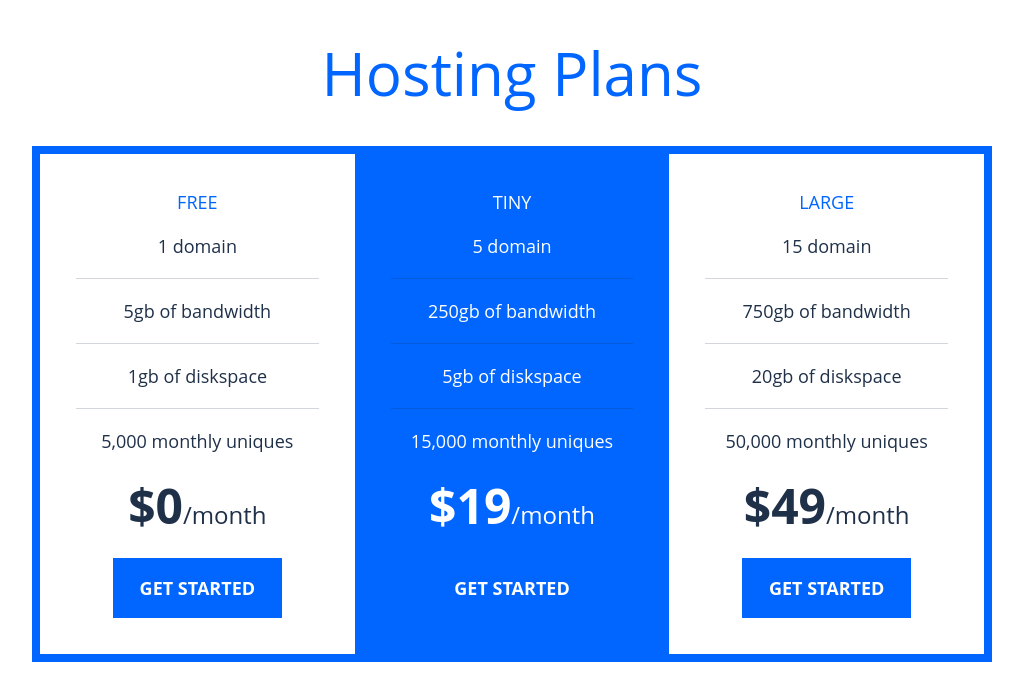
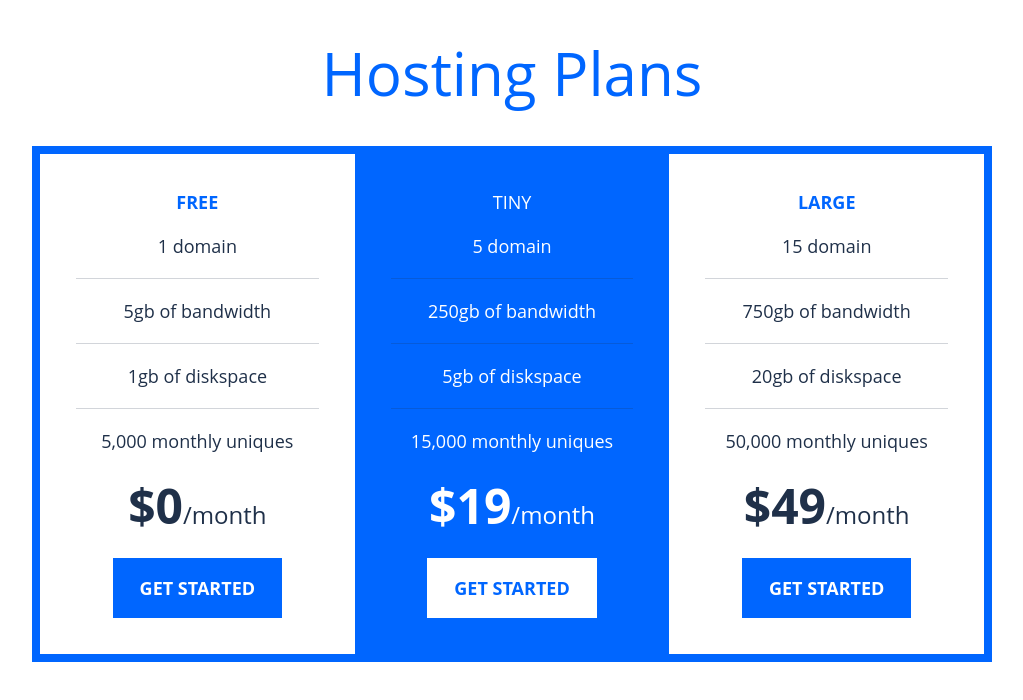
Before and after one commit to rule-kells/beyond-css-pricing-table, a website built with Vite: page index.html in a window 1280 px wide. Shown: the whole page, without its empty margins (128-1151 px from the left). Built offline with nearby package versions, Linux system fonts and the light colour scheme.

Commit message:
updated and added classes in html and made changes and modified stylesheet to reflect those changes

```diff
--- a/index.html
+++ b/index.html
@@ -13,7 +13,7 @@
     <div class="container">
       <div class="pricing-plans">
         <div class="tier padding-36">
-          <h2 class="tier__title fw-700 clr-primary-400">Free</h2>
+          <h2 class="tier__title fw-bold clr-primary-400">Free</h2>
           <ul class="tier__feature-list">
             <li class="tier__list-item">1 domain</li>
             <li class="tier__list-item">5gb of bandwidth</li>
@@ -37,11 +37,11 @@
           <p class="tier__price fs-800 fw-bold">
             $19<span class="fw-regular fs-600">/month</span>
           </p>
-          <button class="button">Get started</button>
+          <button class="button" data-type="inverted">Get started</button>
         </div>
 
         <div class="tier padding-36">
-          <h2 class="tier__title fw-700 clr-primary-400">Large</h2>
+          <h2 class="tier__title fw-bold clr-primary-400">Large</h2>
           <ul class="tier__feature-list">
             <li class="tier__list-item">15 domain</li>
             <li class="tier__list-item">750gb of bandwidth</li>
--- a/styles/components/_buttons.scss
+++ b/styles/components/_buttons.scss
@@ -16,6 +16,16 @@
   //   background-color: clr(neutral, 100);
   // }
 
+  // .bg-primary-400 & {
+  //   color: clr(primary, 400);
+  //   background-color: clr(neutral, 100);
+  // }
+
+  &[data-type="inverted"] {
+    color: clr(primary, 400);
+    background-color: clr(neutral, 100);
+  }
+
   &:hover,
   &:focus {
     color: clr(neutral, 100);
```
